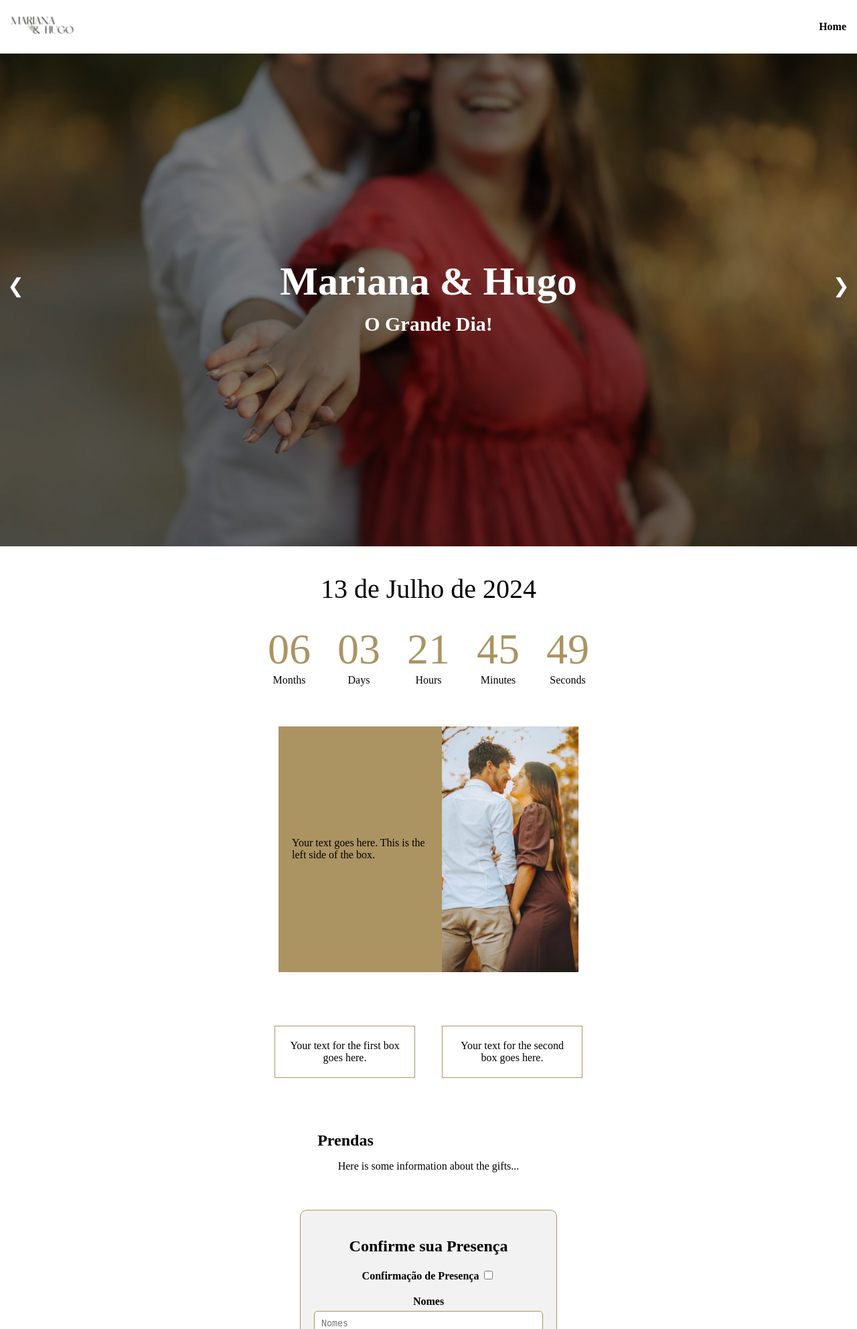
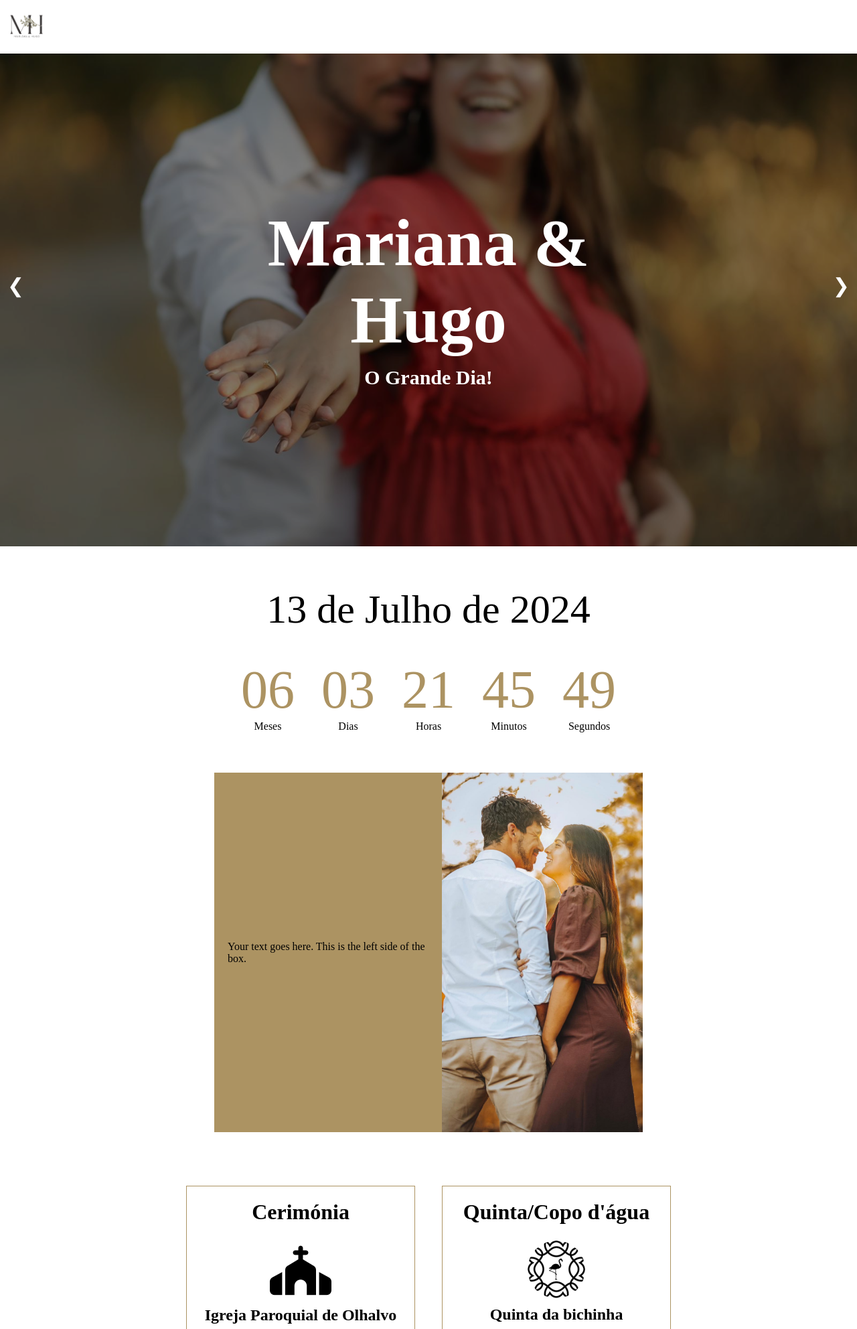
Before and after one commit to Martimlt/MarianaEHugo, a Django app: page / in a window 1280 px wide. Shown: the top 1985 px of the page at 67% size. Run offline with Django 5.2, Linux system fonts and the light colour scheme; some libraries are stand-ins or nearby versions; some web fonts are replaced.

Commit message:
Almost Done

```diff
--- a/MarianaEHugo/forms.py
+++ b/MarianaEHugo/forms.py
@@ -4,6 +4,11 @@ from .models import RSVP
 
 class RSVPForm(forms.ModelForm):
     attending = forms.BooleanField(
+        required=False,
+        label='Você vai comparecer?',
+        widget=forms.CheckboxInput()
+    )
+    not_attending = forms.BooleanField(
         required=False,
         label='Você vai comparecer?',
         widget=forms.CheckboxInput()
@@ -26,7 +31,7 @@ class RSVPForm(forms.ModelForm):
 
     class Meta:
         model = RSVP
-        fields = ['attending', 'name', 'dietary_restrictions', 'observations']
+        fields = ['attending', 'not_attending', 'name', 'dietary_restrictions', 'observations']
 
     use_required_attribute = False
 
@@ -36,7 +41,8 @@ class RSVPForm(ModelForm):
         fields = '__all__'
         # Customizing the form fields with CSS classes and placeholders
         widgets = {
-            'attending': forms.CheckboxInput(attrs={'class': 'checkbox'}),
+            'attending': forms.CheckboxInput(attrs={'class': 'checkbox', 'placeholder': 'Sim'}),
+            'not_attending': forms.CheckboxInput(attrs={'class': 'checkbox', 'placeholder': 'Sim'}),
             'name': forms.Textarea(attrs={'class': 'linebreakTextArea', 'placeholder': 'Nomes', 'rows': 4}),
             'dietary_restrictions': forms.Textarea(attrs={'class': 'linebreakTextArea', 'placeholder': 'Restrições Alimentares', 'rows': 4}),
             'observations': forms.Textarea(attrs={'class': 'linebreakTextArea', 'placeholder': 'Observações', 'rows': 4}),
@@ -44,7 +50,8 @@ class RSVPForm(ModelForm):
 
         # Labels for each field
         labels = {
-            'attending': 'Confirmação de Presença',
+            'attending': 'Sim',
+            'not_attending' : 'Não',
             'name': 'Nomes',
             'dietary_restrictions': 'Restrições Alimentares',
             'observations': 'Observações',
--- a/MarianaEHugo/models.py
+++ b/MarianaEHugo/models.py
@@ -2,6 +2,7 @@ from django.db import models
 
 class RSVP(models.Model):
     attending = models.BooleanField()
+    not_attending = models.BooleanField()
     name = models.TextField(max_length=500)
     dietary_restrictions = models.TextField(blank=True)
     observations = models.TextField(blank=True)
--- a/MarianaEHugo/static/MarianaEHugo/css/styles.css
+++ b/MarianaEHugo/static/MarianaEHugo/css/styles.css
@@ -108,7 +108,7 @@ body {
     align-items: center;
     text-align: center;
     font-family: 'Playfair Display', serif;
-    font-size: 60px;
+    font-size: 100px;
     margin: 0px;
     color: white;
 }
@@ -132,7 +132,8 @@ body {
 }
 
 .big-text {
-    font-size: 40px; /* Increase the font size, adjust as needed */
+    font-size: 60px; /* Increase the font size, adjust as needed */
+    text-align: center;
 }
 
 /* Countdown */
@@ -141,7 +142,7 @@ body {
     display: flex;
     justify-content: center;
     text-align: center;
-    margin-top: -50px;
+    margin-top: -60px;
     padding: 20px;
 }
 
@@ -153,17 +154,38 @@ body {
 
 #countdown span {
     display: block;
-    font-size: 4em; /* Increase the font size here */
+    font-size: 5em; /* Increase the font size here */
     color: #AC9362;
 }
 
+@media screen and (max-width: 820px) { /* Adjust the 800px to suit your needs */
+    #countdown {
+        display: flex;
+        justify-content: center;
+        text-align: center;
+        margin-top: -60px;
+        padding: 20px;
+    }
+
+    #countdown > div {
+        margin: 10px;
+        padding: 0px;
+        border-radius: 5px;
+    }
+
+    #countdown span {
+        display: block;
+        font-size: 3em; /* Increase the font size here */
+        color: #AC9362;
+    }
+}
 
 /* Image and description */
 
 .box1 {
     display: flex;
     align-items: stretch;
-    width: 35%;
+    width: 50%;
     margin: auto;
     padding: 20px;
 }
@@ -204,8 +226,39 @@ body {
     text-align: center;
 }
 
+.button1 {
+    font-size: 4.6em;
+    border-radius: 50%;
+    border: 0px;
+    padding: 10px;
+    color: black;
+}
+
+.button2 {
+    font-size: 2em;
+    border-radius: 50%;
+    border: 0px;
+    padding: 2px;
+    color: black;
+}
+
+
 .box p {
     margin: 0;
+}
+
+@media screen and (max-width: 820px) { /* Adjust the 800px to suit your needs */
+    .boxes-container {
+        flex-direction: column;
+        padding: 50px 100px; /* Adjust padding for smaller screens */
+    }
+}
+
+@media screen and (max-width: 600px) { /* Adjust the 800px to suit your needs */
+    .boxes-container {
+        flex-direction: column;
+        padding: 50px 20px; /* Adjust padding for smaller screens */
+    }
 }
 
 /* Gifts */
@@ -213,18 +266,90 @@ body {
 .gifts-section {
     text-align: center;
     padding: 20px;
+    background-color:#AC9362;
 }
 
 .gifts-title {
     display: inline-block;
     margin: 0px;
     margin-left: -20%;
-
+    font-size: 50px;
 }
 
 .gifts-text {
-    /* Add styling for your text here */
-    /* This text will be centered within the section */
+    text-align: left ;
+    padding-left: 750px;
+    padding-right: 550px;
+    font-size: 24px;
+}
+
+@media screen and (max-width: 1800px) {
+
+    .gifts-title {
+        display: inline-block;
+        margin: 0px;
+        margin-left: -20%;
+        font-size: 50px;
+    }
+
+    .gifts-text {
+        text-align: left;
+        padding-left: 650px !important;
+        padding-right: 400px !important;
+        padding: 0px 20px;
+    }
+}
+
+@media screen and (max-width: 1500px) {
+
+    .gifts-title {
+        display: inline-block;
+        margin: 0px;
+        margin-left: -30%;
+        font-size: 50px;
+    }
+
+    .gifts-text {
+        text-align: left;
+        padding-left: 450px !important;
+        padding-right: 200px !important;
+        padding: 0px 20px;
+    }
+}
+
+@media screen and (max-width: 1150px) {
+
+    .gifts-title {
+        display: inline-block;
+        margin: 0px;
+        margin-left: -30%;
+        font-size: 50px;
+    }
+
+    .gifts-text {
+        text-align: left;
+        padding-left: 350px !important;
+        padding-right: 200px !important;
+        padding: 0px 20px;
+    }
+}
+
+@media screen and (max-width: 950px) {
+
+    .gifts-title {
+        display: inline-block;
+        margin: 0px;
+        margin-left: 0% !important;
+        font-size: 50px;
+    }
+
+    .gifts-text {
+        text-align: center !important;
+        font-size: 24px;
+        padding-left: 0px !important;
+        padding-right: 0px !important;
+        padding: 0px 20px;
+    }
 }
 
 /* Form */
@@ -298,11 +423,45 @@ body {
     font-weight: bold;
 }
 
+@media screen and (max-width: 1500px) {
+    .rsvp-form-container {
+        width: 40%; /* Wider width on smaller screens */
+    }
+}
+
+@media screen and (max-width: 1200px) {
+    .rsvp-form-container {
+        width: 60%; /* Wider width on smaller screens */
+    }
+}
+
+@media screen and (max-width: 768px) {
+    .rsvp-form-container {
+        width: 70%; /* Wider width on smaller screens */
+    }
+}
+
 /* Responsive styling for smaller screens */
-@media screen and (max-width: 768px) {
+@media screen and (max-width: 600px) {
     .rsvp-form-container {
         width: 90%; /* Wider width on smaller screens */
     }
+}
+
+/* Contact */
+
+.title-cont{
+    display: flex;
+    text-align: center;
+    justify-content: center;
+    padding: 10px;
+}
+
+
+.cont-text {
+    font-size: 24px;
+    text-align: center;
+    justify-content: center;
 }
 
 
--- a/MarianaEHugo/templates/MarianaEHugo/home.html
+++ b/MarianaEHugo/templates/MarianaEHugo/home.html
@@ -22,11 +22,11 @@
 </div>
 
 <div id="countdown">
-    <div id="months"><span id="months-number">00</span> Months</div>
-    <div id="days"><span id="days-number">00</span> Days</div>
-    <div id="hours"><span id="hours-number">00</span> Hours</div>
-    <div id="minutes"><span id="minutes-number">00</span> Minutes</div>
-    <div id="seconds"><span id="seconds-number">00</span> Seconds</div>
+    <div id="months"><span id="months-number">00</span> Meses</div>
+    <div id="days"><span id="days-number">00</span> Dias</div>
+    <div id="hours"><span id="hours-number">00</span> Horas</div>
+    <div id="minutes"><span id="minutes-number">00</span> Minutos</div>
+    <div id="seconds"><span id="seconds-number">00</span> Segundos</div>
 </div>
 <div class="box1">
     <div class="text-section">
@@ -38,20 +38,40 @@
 </div>
 <div class="boxes-container">
     <div class="box">
-        <p>Your text for the first box goes here.</p>
+        <h1 style="margin-top: 0px;">Cerimónia</h1>
+        <i class="fa-solid fa-church button1" style="margin-bottom: 5px;"></i>
+        <h2 style="margin: 2px;">Igreja Paroquial de Olhalvo</h2>
+        <a href="https://maps.app.goo.gl/1QLZpdz78gpi2QEEA?g_st=iw" style="text-decoration: none; color: black;" target="_blank"><h3>Morada: R. Francisco de Goes 36, Olhalvo <i class="fa-solid fa-location-dot"></i></h3></a>
+        <iframe src="https://www.google.com/maps/embed?pb=!1m14!1m8!1m3!1d12385.403225911728!2d-9.072941461437981!3d39.09848271511715!3m2!1i1024!2i768!4f13.1!3m3!1m2!1s0xd18d1aec383444b%3A0xab0fc87d295e4455!2sIgreja%20Paroquial%20de%20Olhalvo!5e0!3m2!1spt-PT!2sus!4v1704935101775!5m2!1spt-PT!2sus" width="300" height="150" style="border:0;" allowfullscreen="" loading="lazy" referrerpolicy="no-referrer-when-downgrade"></iframe>
     </div>
     <div class="box">
-        <p>Your text for the second box goes here.</p>
+        <h1 style="margin-top: 0px;">Quinta/Copo d'água</h1>
+        <img src="{% static 'MarianaEHugo/images/Logo2.png' %}" alt="Image 1" class="button2">
+        <h2 style="margin: 5px;">Quinta da bichinha</h2>
+        <a href="https://maps.app.goo.gl/iqZPDNNiEQbE7sXC8?g_st=ic" style="text-decoration: none; color: black;" target="_blank"><h3>Morada: Estr. de Vila Chã, 2580-413 <i class="fa-solid fa-location-dot"></i></h3></a>
+        <iframe src="https://www.google.com/maps/embed?pb=!1m14!1m8!1m3!1d12382.629538784364!2d-9.123303446618658!3d39.11426977864886!3m2!1i1024!2i768!4f13.1!3m3!1m2!1s0xd18d20da729703b%3A0x4fb06c522be22608!2sQuinta%20da%20Bichinha!5e0!3m2!1spt-PT!2sus!4v1704934510216!5m2!1spt-PT!2sus" width="300" height="150" style="border:0;" allowfullscreen="" loading="lazy" referrerpolicy="no-referrer-when-downgrade"></iframe>
     </div>
 </div>
 <div class="gifts-section">
     <h2 class="gifts-title">Prendas</h2>
     <p class="gifts-text">
-        Here is some information about the gifts...
+        Caros amigos e familiares,
     </p>
+    <p class="gifts-text">
+        A vossa presença no nosso dia especial é o maior presente que nos podem dar. Se desejarem expressar os vossos bons desejos, ficaríamos gratos por qualquer contribuição para a nossa viagem de lua de mel. Para tornar mais fácil, disponibilizamos o nosso IBAN para aqueles que preferirem contribuir online antes do grande dia. Agradecemos desde já o vosso carinho e apoio.
+
+    </p>
+    <p class="gifts-text">
+        IBAN: <b>PT50.0036.0144.99100047683.29</b>
+    </p>
+    <p class="gifts-text">
+        Com amor,<br>
+        Mariana e Hugo
+    </p>
+
 </div>
 <div class="rsvp-form-container">
-    <h2>Confirme sua Presença</h2>
+    <h1>Confirme sua Presença</h1>
     {% if success %}
         <p>Obrigado por confirmar sua presença!</p>
     {% endif %}
@@ -60,7 +80,7 @@
 
         <!-- Attendance Checkbox -->
         <div class="form-field checkbox-container">
-            <label for="{{ form.attending.id_for_label }}" class="checkbox-label">{{ form.attending.label }} {{ form.attending }}</label>
+            <label for="{{ form.attending.id_for_label }}" class="checkbox-label">Confirmação de Presença: &nbsp; &nbsp; {{ form.attending.label }} {{ form.attending }} &nbsp; &nbsp; {{ form.not_attending.label }} {{ form.not_attending }}</label>
         </div>
 
         <!-- Other Fields -->
@@ -82,4 +102,10 @@
         <button type="submit">Enviar</button>
     </form>
 </div>
+<div style="background-color: #AC9362; margin-bottom: 0px;">
+    <h1 class="title-cont">Contacto</h1>
+    <p class="cont-text">Caso necessite de alguma informação, não hesite em contactar!</p>
+    <p class="cont-text" style="margin-bottom: 0px;">Mariana: +351 931 355 012</p>
+    <p class="cont-text" style="margin-top: 0px; padding-bottom: 20px;">Hugo: +351 XXX XXX XXX</p>
+</div>
 {% endblock %}
--- a/MarianaEHugo/templates/MarianaEHugo/layout.html
+++ b/MarianaEHugo/templates/MarianaEHugo/layout.html
@@ -11,7 +11,7 @@
         <link rel="preconnect" href="https://fonts.googleapis.com">
         <link rel="preconnect" href="https://fonts.gstatic.com" crossorigin>
         <link href="https://fonts.googleapis.com/css2?family=Playfair+Display:ital@1&display=swap" rel="stylesheet">
-
+        <link rel="stylesheet" href="https://cdnjs.cloudflare.com/ajax/libs/font-awesome/6.1.1/css/all.min.css">
         <title>Mariana & Hugo</title>
         <link rel="stylesheet" type="text/css"
             href="{% static 'MarianaEHugo/css/styles.css' %}">
@@ -31,7 +31,6 @@
                 </a>
             </div>
             <nav class="navbar">
-                <a href="{% url 'MarianaEHugo:home' %}" class="{% if url_name == 'home' %}active{% endif %}">Home</a>
             </nav>
         </header>
         <main>{% block main %} {% endblock main %}</main>
--- a/config/settings.py
+++ b/config/settings.py
@@ -25,7 +25,7 @@ SECRET_KEY = "django-insecure-0k)6v==!u5vz_&&ze^(v4xpvn@8s8vmz0%5*w$p0l4+zg2*!e-
 # SECURITY WARNING: don't run with debug turned on in production!
 DEBUG = True
 
-ALLOWED_HOSTS = ['localhost', '127.0.0.1']
+ALLOWED_HOSTS = ['localhost', '127.0.0.1', 'CasamentoMarianaEHugo.pythonanywhere.com']
 
 
 # Application definition
```
Also changed, not shown: MarianaEHugo/migrations/0001_initial.py, MarianaEHugo/static/MarianaEHugo/images/Logo.png, MarianaEHugo/static/MarianaEHugo/images/Logo2.png (added), db.sqlite3.
